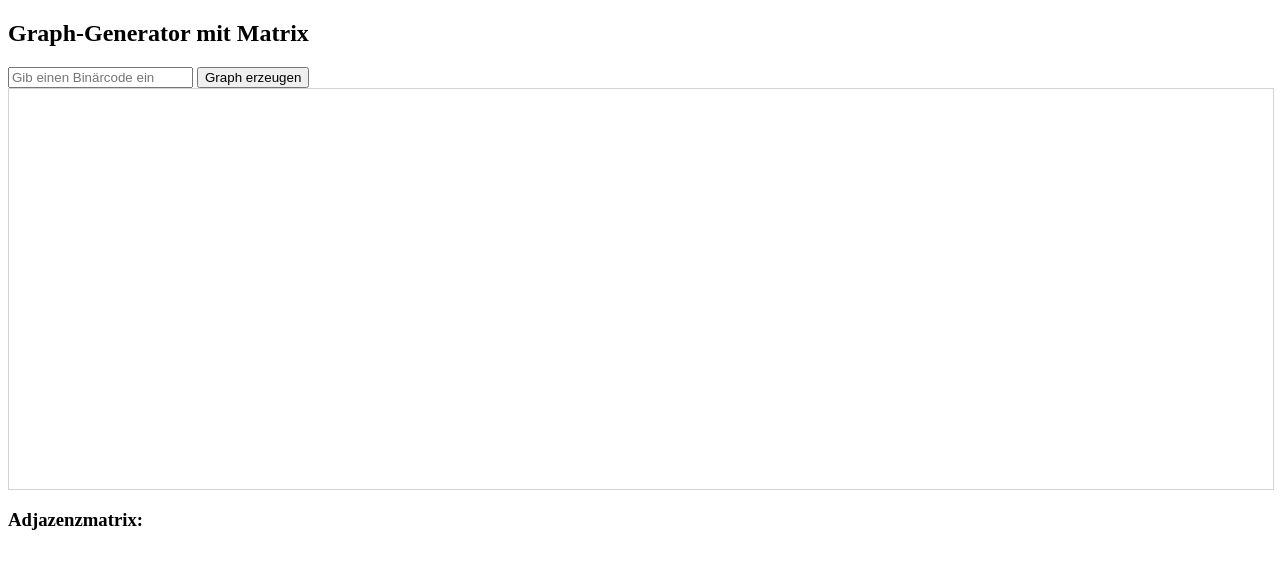
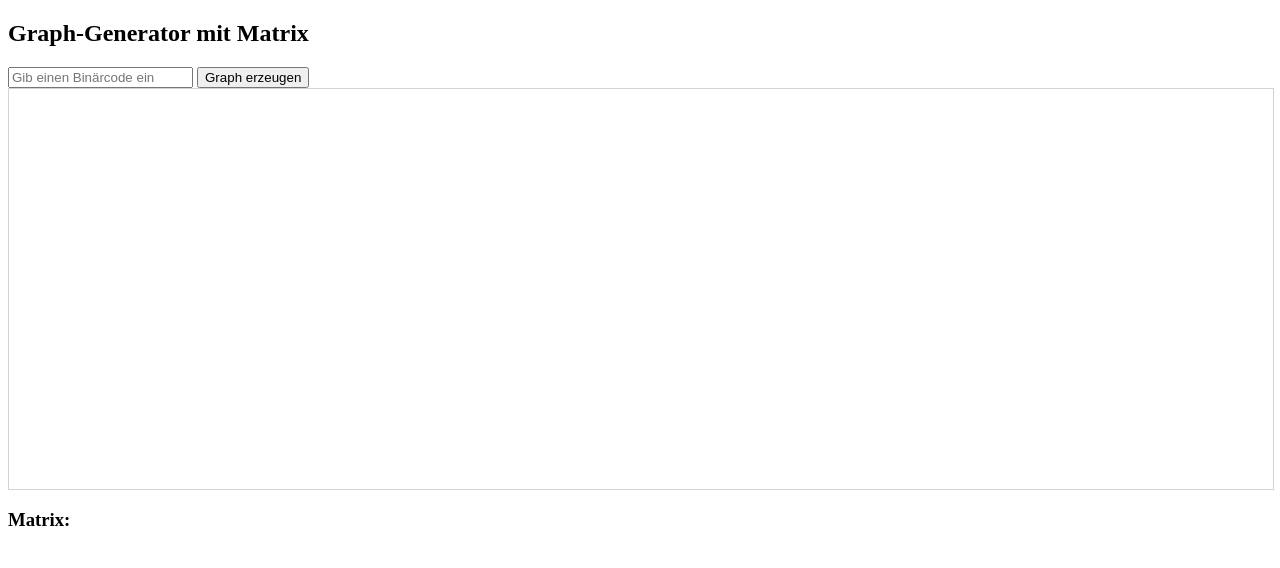
Before and after one commit to ArSiJa-Studios/graph-genrator, a plain HTML site: page index.html in a window 1280 px wide. Drawn offline with nearby package versions, Linux system fonts and the light colour scheme.

Commit message:
Update index.html

```diff
--- a/index.html
+++ b/index.html
@@ -16,7 +16,7 @@
 <button onclick="generateGraph()">Graph erzeugen</button>
 
 <div id="mynetwork"></div>
-<h3>Adjazenzmatrix:</h3>
+<h3>Matrix:</h3>
 <div id="matrix"></div>
 
 <script>
```
